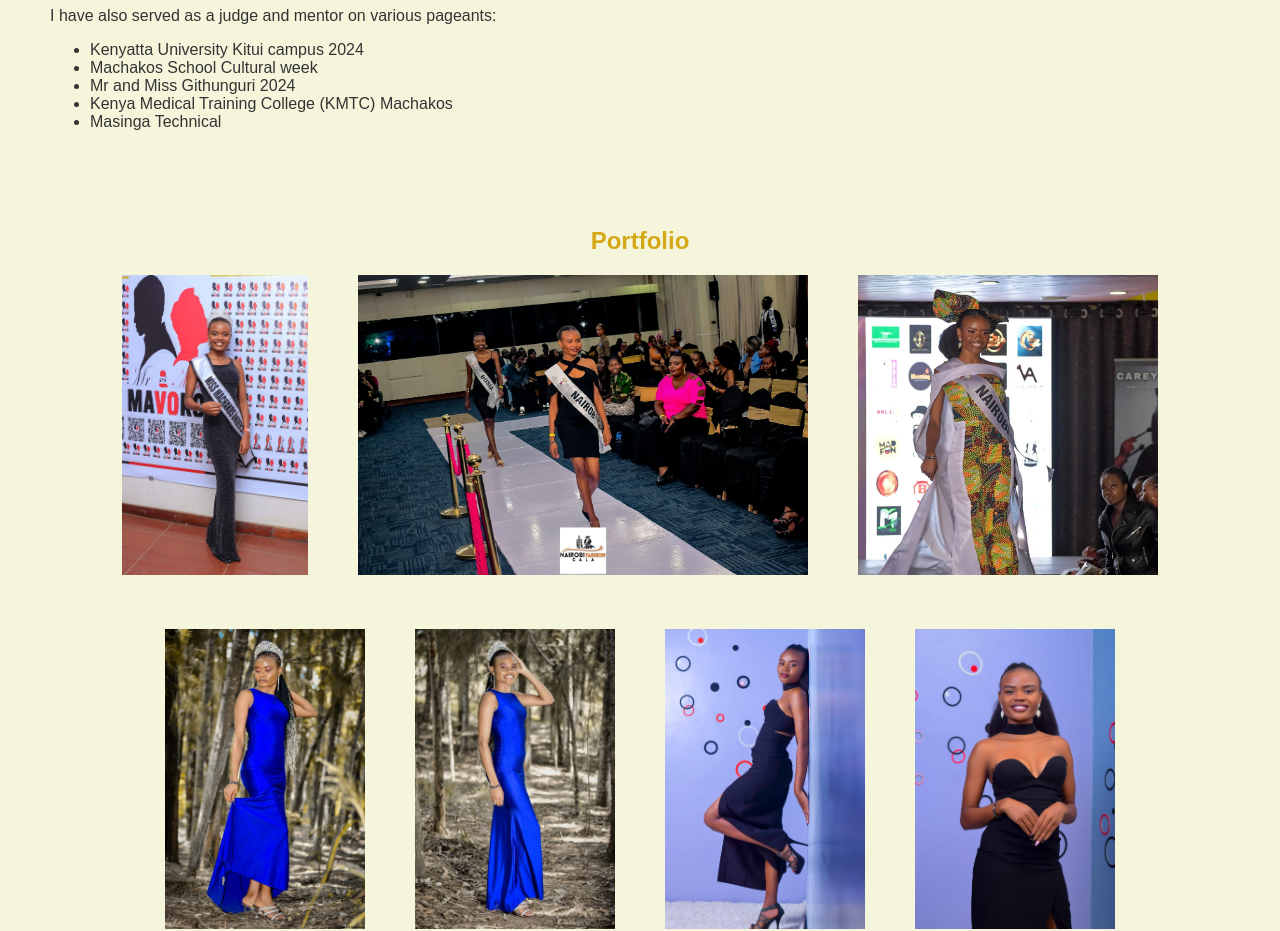
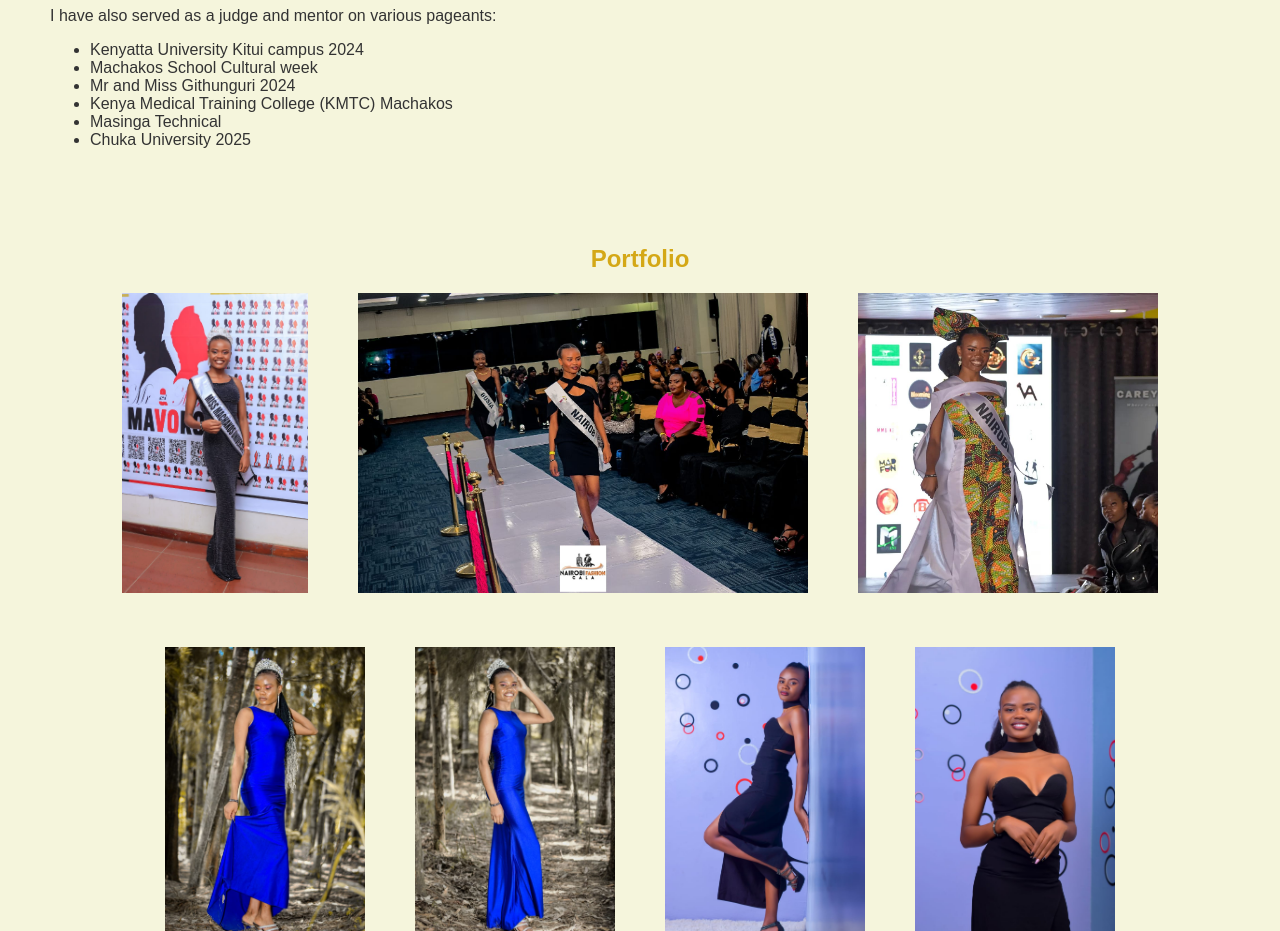
Before and after one commit to Esther-Ntinyari/Esther-Ntinyari, a plain HTML site: page index.html in a window 1280 px wide. Shown: the part 880-1811 px from the top of the page. Drawn offline with nearby package versions, Linux system fonts and the light colour scheme; a web font is replaced by a local one.

Commit message:
Update index.html

```diff
--- a/index.html
+++ b/index.html
@@ -68,6 +68,7 @@
                     <li>Mr and Miss Githunguri 2024</li>
                     <li>Kenya Medical Training College (KMTC) Machakos</li>
                     <li>Masinga Technical</li>
+                    <li>Chuka University 2025</li>
                 </ul>
             </div>
         </div>
```
